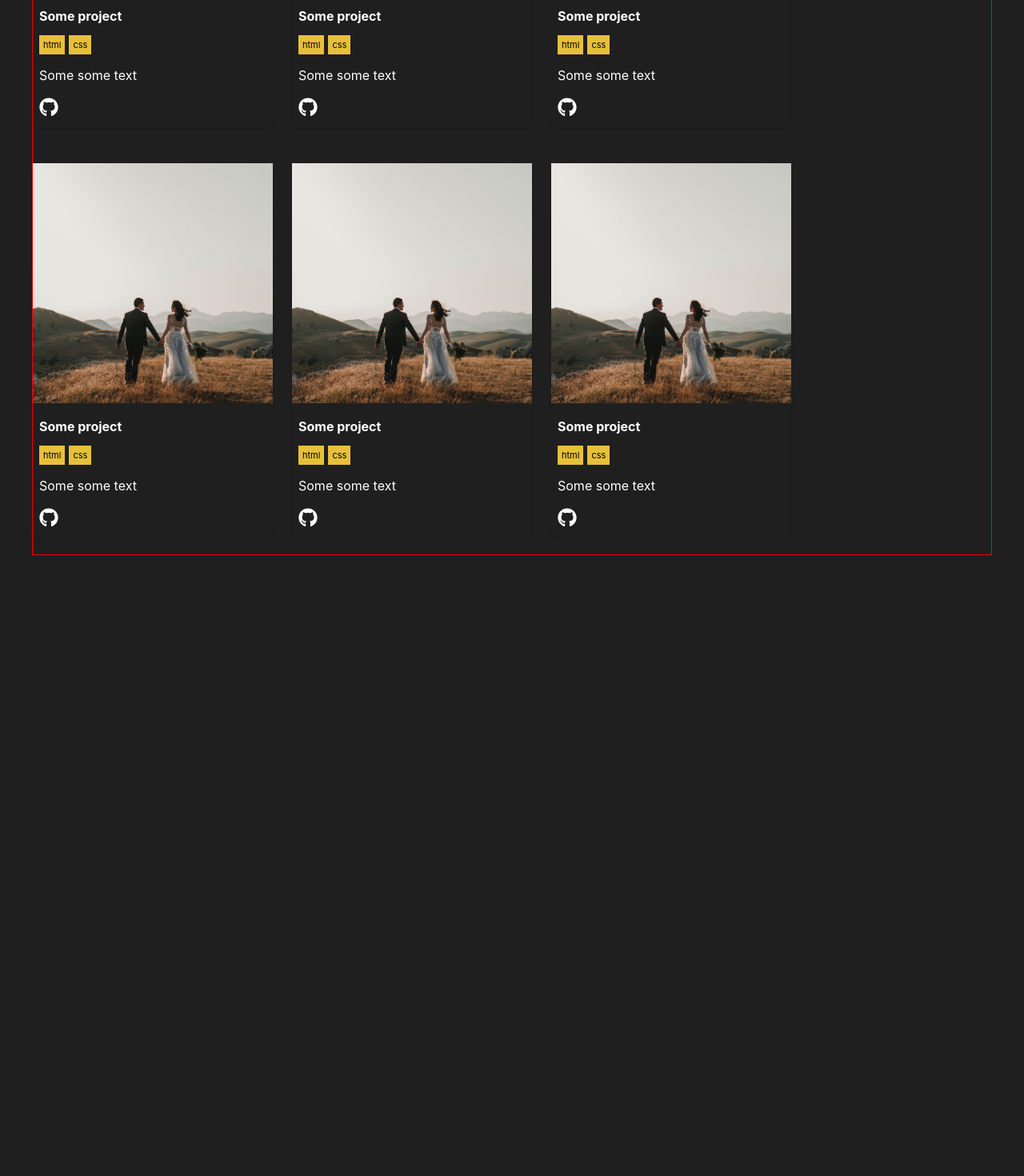
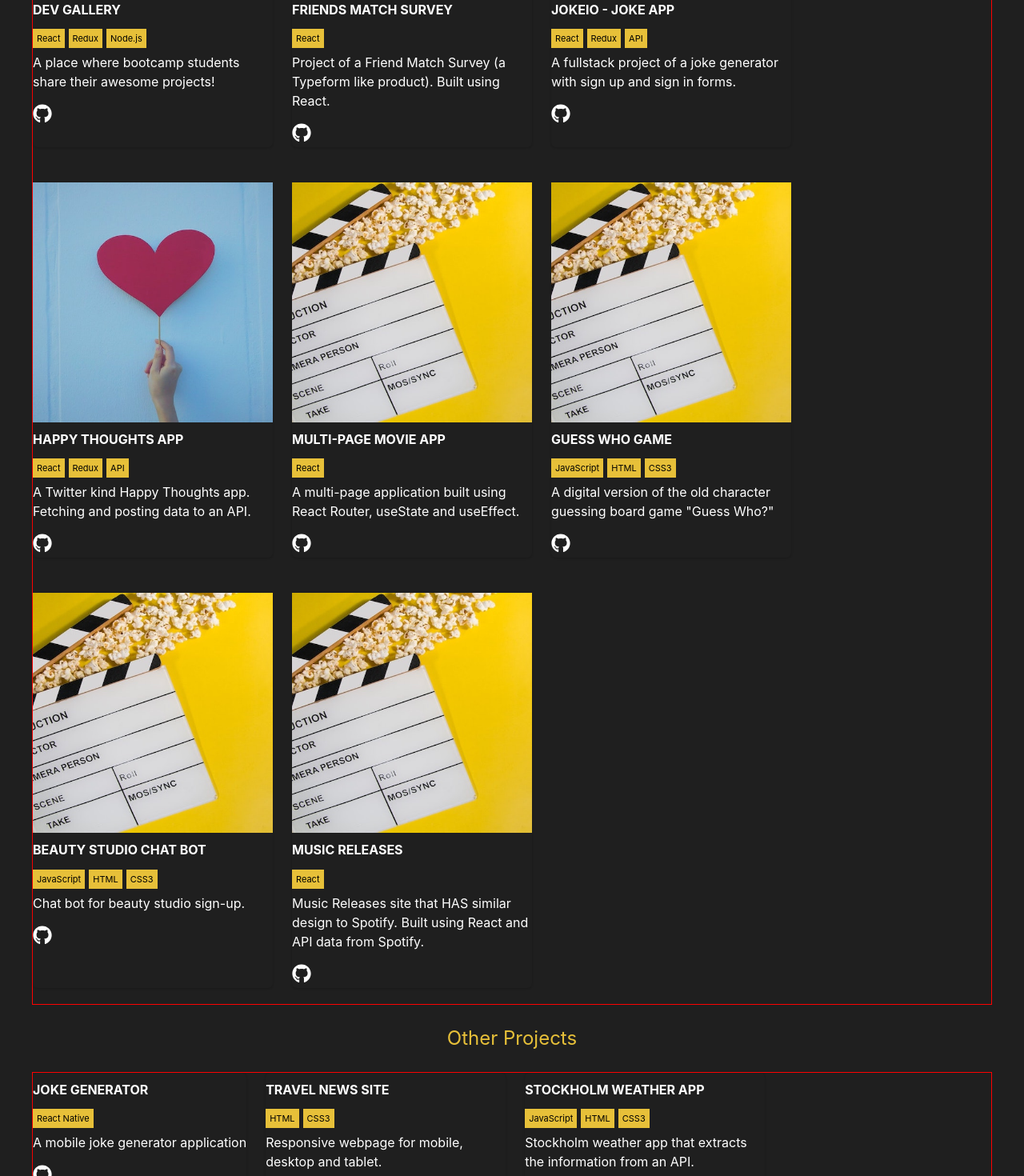
Before and after one commit to leelalaim/new-portfolio-react, a React (Create React App) app: page /projects in a window 1280 px wide. Shown: the part 440-1910 px from the top of the page at 80% size. Before the commit the page ends 1176 px from the top, so only its background shows below. Built offline with nearby package versions, Linux system fonts and the light colour scheme.

Commit message:
Add projects

```diff
--- a/src/components/ProjectCardWithImage.jsx
+++ b/src/components/ProjectCardWithImage.jsx
@@ -12,11 +12,13 @@ import { Icon } from '@chakra-ui/react'
 import { FaGithub } from 'react-icons/fa'
 import { TechCard } from './TechCard'
 
-const ProjectCard = ({ image, name, allStackUsed, description }) => {
+const ProjectCard = ({ image, name, allStackUsed, description, link }) => {
   return (
     <Card maxW="300px" bg="#1f1f1f" mb={5}>
-      <Image objectFit="cover" src={image} alt="Chakra UI" height="300px" />
-      <CardHeader p={2}>
+      {image && (
+        <Image objectFit="cover" src={image} alt="Chakra UI" height="300px" />
+      )}
+      <CardHeader p={0} mb={2}>
         <Flex flex="1" gap="4" alignItems="center" flexWrap="wrap">
           <Box>
             <Heading size="sm" py={3} color="#ffffff">
@@ -28,11 +30,13 @@ const ProjectCard = ({ image, name, allStackUsed, description }) => {
           </Box>
         </Flex>
       </CardHeader>
-      <CardBody p={2}>
+      <CardBody p={0}>
         <Text pb={4} color="#ffffff">
           {description}
         </Text>
-        <Icon as={FaGithub} color="#ffffff" boxSize={6} />
+        <a href={link} target="_blank" rel="noopener noreferrer">
+          <Icon as={FaGithub} color="#ffffff" boxSize={6} />
+        </a>
       </CardBody>
     </Card>
   )
--- a/src/components/Projects.jsx
+++ b/src/components/Projects.jsx
@@ -1,5 +1,9 @@
 import ProjectCardWithImage from './ProjectCardWithImage'
-import SomeOtherPic from '../assets/images/business-site.jpg'
+import SurveyImage from '../assets/images/friend_match.jpg'
+import jokeio from '../assets/images/jokeio.jpg'
+import heart from '../assets/images/heart.jpg'
+import movie from '../assets/images/movies.jpg'
+import gallery from '../assets/images/dev-gallery.jpg'
 import styled from 'styled-components'
 import { ReactComponent as YellowLineHorizontal } from '../assets/images/YellowLineHorizontal.svg'
 
@@ -9,6 +13,7 @@ const Container = styled.div`
   padding: 18px 40px;
   justify-content: center;
   @media (min-width: 768px) {
+    align-items: center;
   }
 `
 
@@ -30,50 +35,136 @@ const StyledLine = styled(YellowLineHorizontal)`
   margin-bottom: 36px;
 `
 
+const Text = styled.h2`
+  color: #e7c039;
+  font-size: 24px;
+  margin-bottom: 24px;
+`
+
 const Projects = () => {
   return (
     <Container>
       <StyledLine />
       <CardWrapper>
-        <ProjectCardWithImage
-          image={SomeOtherPic}
-          name="Some project"
-          description="Some some text"
-          allStackUsed={['html', 'css']}
-        />
-        <ProjectCardWithImage
-          image={SomeOtherPic}
-          name="Some project"
-          description="Some some text"
-          allStackUsed={['html', 'css']}
-        />
-        <ProjectCardWithImage
-          image={SomeOtherPic}
-          name="Some project"
-          description="Some some text"
-          allStackUsed={['html', 'css']}
-        />
-        <ProjectCardWithImage
-          image={SomeOtherPic}
-          name="Some project"
-          description="Some some text"
-          allStackUsed={['html', 'css']}
-        />
-        <ProjectCardWithImage
-          image={SomeOtherPic}
-          name="Some project"
-          description="Some some text"
-          allStackUsed={['html', 'css']}
-        />
-        <ProjectCardWithImage
-          image={SomeOtherPic}
-          name="Some project"
-          description="Some some text"
-          allStackUsed={['html', 'css']}
-        />
+        {MainProjects.map((project) => (
+          <ProjectCardWithImage
+            key={`${project.name}-main`}
+            image={project.image}
+            name={project.name}
+            description={project.description}
+            allStackUsed={project.stack}
+            link={project.link}
+          />
+        ))}
+      </CardWrapper>
+      <Text>Other Projects</Text>
+      <CardWrapper>
+        {OtherProjects.map((project) => (
+          <ProjectCardWithImage
+            key={`${project.name}-other`}
+            name={project.name}
+            description={project.description}
+            allStackUsed={project.stack}
+            link={project.link}
+          />
+        ))}
       </CardWrapper>
     </Container>
   )
 }
 
+const MainProjects = [
+  {
+    image: gallery,
+    name: 'DEV GALLERY',
+    description:
+      'A place where bootcamp students share their awesome projects!',
+    stack: ['React', 'Redux', 'Node.js'],
+    link: 'https://github.com/leelalaim/final-project',
+  },
+  {
+    image: SurveyImage,
+    name: 'FRIENDS MATCH SURVEY',
+    description:
+      'Project of a Friend Match Survey (a Typeform like product). Built using React.',
+    stack: ['React'],
+    link: 'https://github.com/leelalaim/project-survey',
+  },
+  {
+    image: jokeio,
+    name: 'JOKEIO - JOKE APP',
+    description:
+      'A fullstack project of a joke generator with sign up and sign in forms.',
+    stack: ['React', 'Redux', 'API'],
+    link: 'https://github.com/leelalaim/project-auth',
+  },
+  {
+    image: heart,
+    name: 'HAPPY THOUGHTS APP',
+    description:
+      'A Twitter kind Happy Thoughts app. Fetching and posting data to an API.',
+    stack: ['React', 'Redux', 'API'],
+    link: 'https://github.com/leelalaim/project-happy-thoughts',
+  },
+  {
+    image: movie,
+    name: 'MULTI-PAGE MOVIE APP',
+    description:
+      'A multi-page application built using React Router, useState and useEffect.',
+    stack: ['React'],
+    link: 'https://github.com/leelalaim/project-movies',
+  },
+  {
+    image: movie,
+    name: 'GUESS WHO GAME',
+    description:
+      'A digital version of the old character guessing board game "Guess Who?"',
+    stack: ['JavaScript', 'HTML', 'CSS3'],
+    link: 'https://github.com/leelalaim/project-guess-who',
+  },
+  {
+    image: movie,
+    name: 'BEAUTY STUDIO CHAT BOT',
+    description: 'Chat bot for beauty studio sign-up.',
+    stack: ['JavaScript', 'HTML', 'CSS3'],
+    link: 'https://github.com/leelalaim/project-chatbot',
+  },
+  {
+    image: movie,
+    name: 'MUSIC RELEASES',
+    description:
+      'Music Releases site that HAS similar design to Spotify. Built using React and API data from Spotify.',
+    stack: ['React'],
+    link: 'https://github.com/leelalaim/project-music-releases',
+  },
+]
+
+const OtherProjects = [
+  {
+    name: 'JOKE GENERATOR',
+    description: 'A mobile joke generator application',
+    stack: ['React Native'],
+    link: 'https://github.com/leelalaim/project-react-native-app',
+  },
+  {
+    name: 'TRAVEL NEWS SITE',
+    description: 'Responsive webpage for mobile, desktop and tablet.',
+    stack: ['HTML', 'CSS3'],
+    link: 'https://github.com/leelalaim/project-news-site',
+  },
+  {
+    name: 'STOCKHOLM WEATHER APP',
+    description:
+      'Stockholm weather app that extracts the information from an API.',
+    stack: ['JavaScript', 'HTML', 'CSS3'],
+    link: 'https://github.com/leelalaim/project-weather-app',
+  },
+  {
+    name: 'MOMENTO PHOTOGRAPHY WEBSITE',
+    description: 'A buisiness website.',
+    stack: ['JavaScript', 'HTML', 'CSS3'],
+    link: 'https://github.com/leelalaim/project-business-site',
+  },
+]
+
 export default Projects
```
Also changed, not shown: 1 other file (tests, documents, lock files or other folders).
